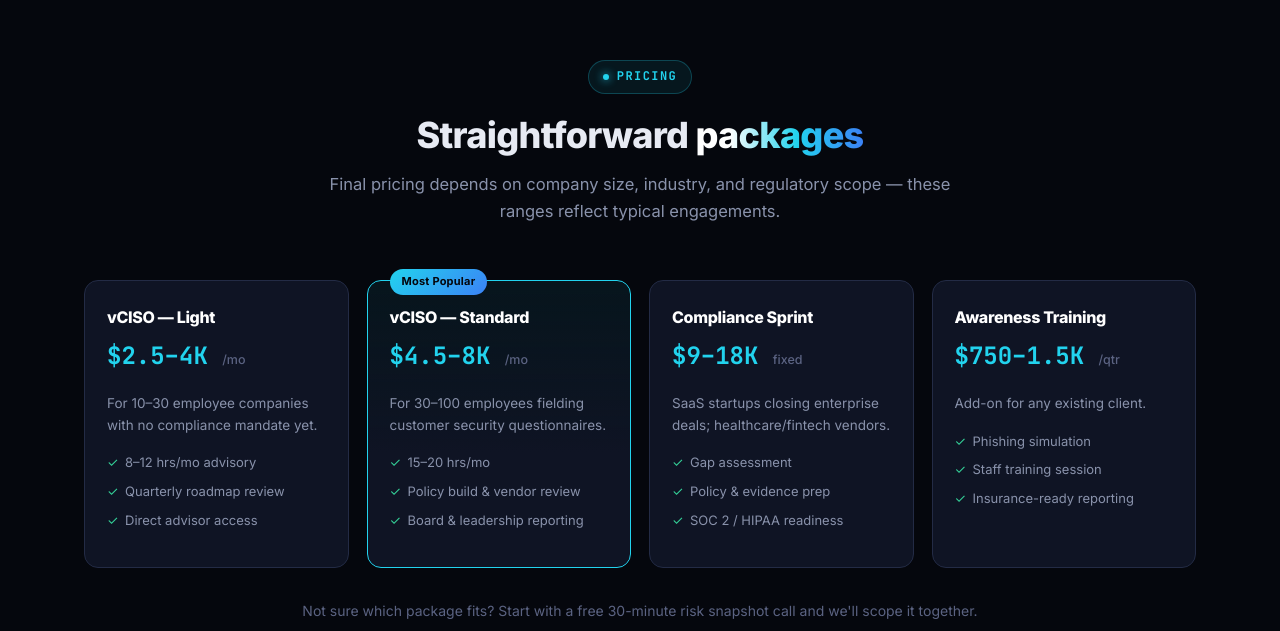
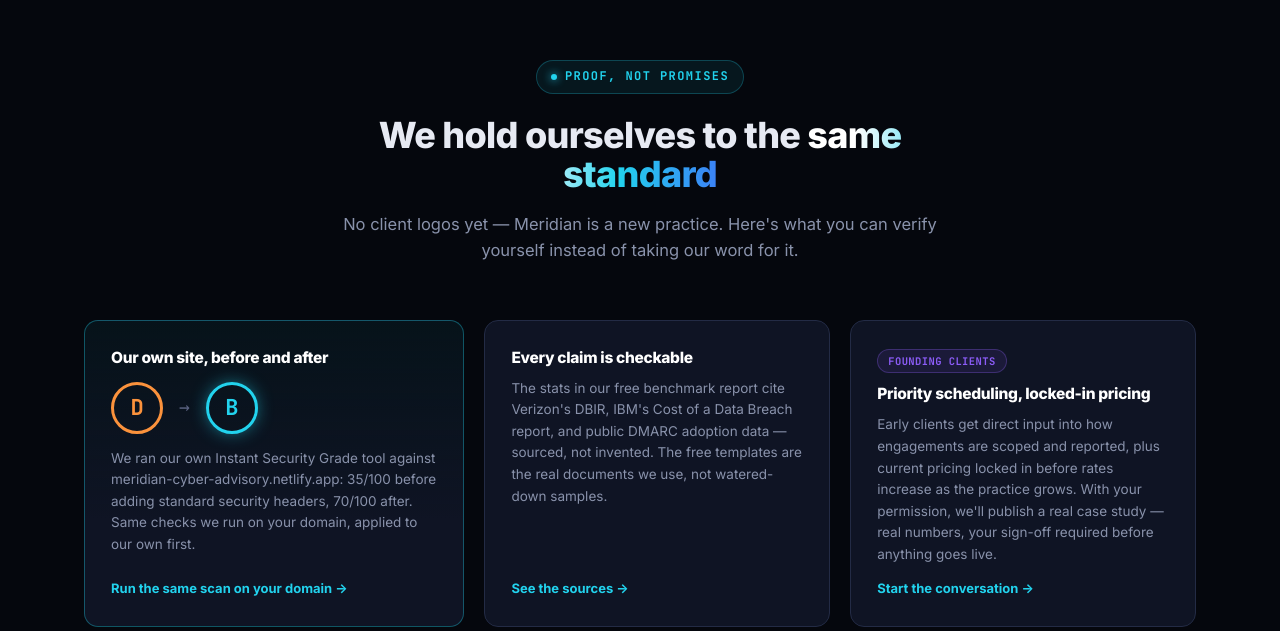
Before and after one commit to gasteven/meridian-cyber-advisory, a website: page index.html in a window 1280 px wide. Shown: the part 3893-4524 px from the top of the page. Drawn offline with Linux system fonts and the light colour scheme.

Commit message:
Add files via upload

```diff
--- a/index.html
+++ b/index.html
@@ -322,6 +322,32 @@
   table.compare-table td.meridian-col { color: var(--cyan); font-weight: 700; background: rgba(34,211,238,.05); }
   table.compare-table th.meridian-col { color: var(--cyan); background: rgba(34,211,238,.1); }
   @media (max-width: 700px) { table.compare-table { font-size: 12.5px; } table.compare-table th, table.compare-table td { padding: 12px 10px; } }
+
+  /* Proof / Results */
+  .proof-grid { display: grid; grid-template-columns: 1.1fr 1fr 1fr; gap: 20px; align-items: stretch; }
+  @media (max-width: 900px) { .proof-grid { grid-template-columns: 1fr; } }
+  .proof-card {
+    border: 1px solid var(--border); border-radius: 14px; padding: 28px 26px;
+    background: var(--panel); display: flex; flex-direction: column; gap: 12px;
+  }
+  .proof-card.highlight { border-color: rgba(34,211,238,.35); background: linear-gradient(180deg, rgba(34,211,238,.06), var(--panel) 65%); }
+  .proof-card h3 { font-size: 15.5px; color: #fff; }
+  .proof-card p { font-size: 13.5px; color: var(--text-dim); flex-grow: 1; }
+  .proof-grade-row { display: flex; align-items: center; gap: 16px; margin: 4px 0 2px; }
+  .proof-grade-badge {
+    font-family: var(--mono); font-weight: 800; font-size: 22px; width: 52px; height: 52px; border-radius: 50%;
+    display: flex; align-items: center; justify-content: center; flex-shrink: 0; border: 3px solid var(--border);
+  }
+  .proof-grade-badge.before { color: #FB923C; border-color: #FB923C; }
+  .proof-grade-badge.after { color: var(--cyan); border-color: var(--cyan); box-shadow: 0 0 20px -6px var(--cyan); }
+  .proof-arrow { font-family: var(--mono); color: var(--text-mute); font-size: 18px; }
+  .proof-card .plink { font-size: 13px; font-weight: 700; color: var(--cyan); }
+  .proof-card .plink:hover { text-decoration: underline; }
+  .proof-founding-badge {
+    font-family: var(--mono); font-size: 10.5px; font-weight: 700; text-transform: uppercase; letter-spacing: .04em;
+    color: var(--violet); background: rgba(139,92,246,.1); border: 1px solid rgba(139,92,246,.3);
+    padding: 3px 10px; border-radius: 999px; align-self: flex-start;
+  }
 
   /* FAQ */
   .faq-list { max-width: 780px; margin: 0 auto; display: flex; flex-direction: column; gap: 12px; }
@@ -670,6 +696,39 @@
   </div>
 </section>
 
+<section id="proof">
+  <div class="wrap">
+    <div class="section-head reveal">
+      <span class="eyebrow"><span class="dot"></span>Proof, not promises</span>
+      <h2>We hold ourselves to the <span class="gradient-text">same standard</span></h2>
+      <p>No client logos yet — Meridian is a new practice. Here's what you can verify yourself instead of taking our word for it.</p>
+    </div>
+    <div class="proof-grid reveal">
+      <div class="proof-card highlight">
+        <h3>Our own site, before and after</h3>
+        <div class="proof-grade-row">
+          <div class="proof-grade-badge before">D</div>
+          <span class="proof-arrow">→</span>
+          <div class="proof-grade-badge after">B</div>
+        </div>
+        <p>We ran our own Instant Security Grade tool against meridian-cyber-advisory.netlify.app: 35/100 before adding standard security headers, 70/100 after. Same checks we run on your domain, applied to our own first.</p>
+        <a href="#hero-scan" class="plink">Run the same scan on your domain →</a>
+      </div>
+      <div class="proof-card">
+        <h3>Every claim is checkable</h3>
+        <p>The stats in our free benchmark report cite Verizon's DBIR, IBM's Cost of a Data Breach report, and public DMARC adoption data — sourced, not invented. The free templates are the real documents we use, not watered-down samples.</p>
+        <a href="#resources" class="plink">See the sources →</a>
+      </div>
+      <div class="proof-card">
+        <span class="proof-founding-badge">Founding Clients</span>
+        <h3>Priority scheduling, locked-in pricing</h3>
+        <p>Early clients get direct input into how engagements are scoped and reported, plus current pricing locked in before rates increase as the practice grows. With your permission, we'll publish a real case study — real numbers, your sign-off required before anything goes live.</p>
+        <a href="#contact" class="plink">Start the conversation →</a>
+      </div>
+    </div>
+  </div>
+</section>
+
 <section id="pricing">
   <div class="wrap">
     <div class="section-head reveal">
```
